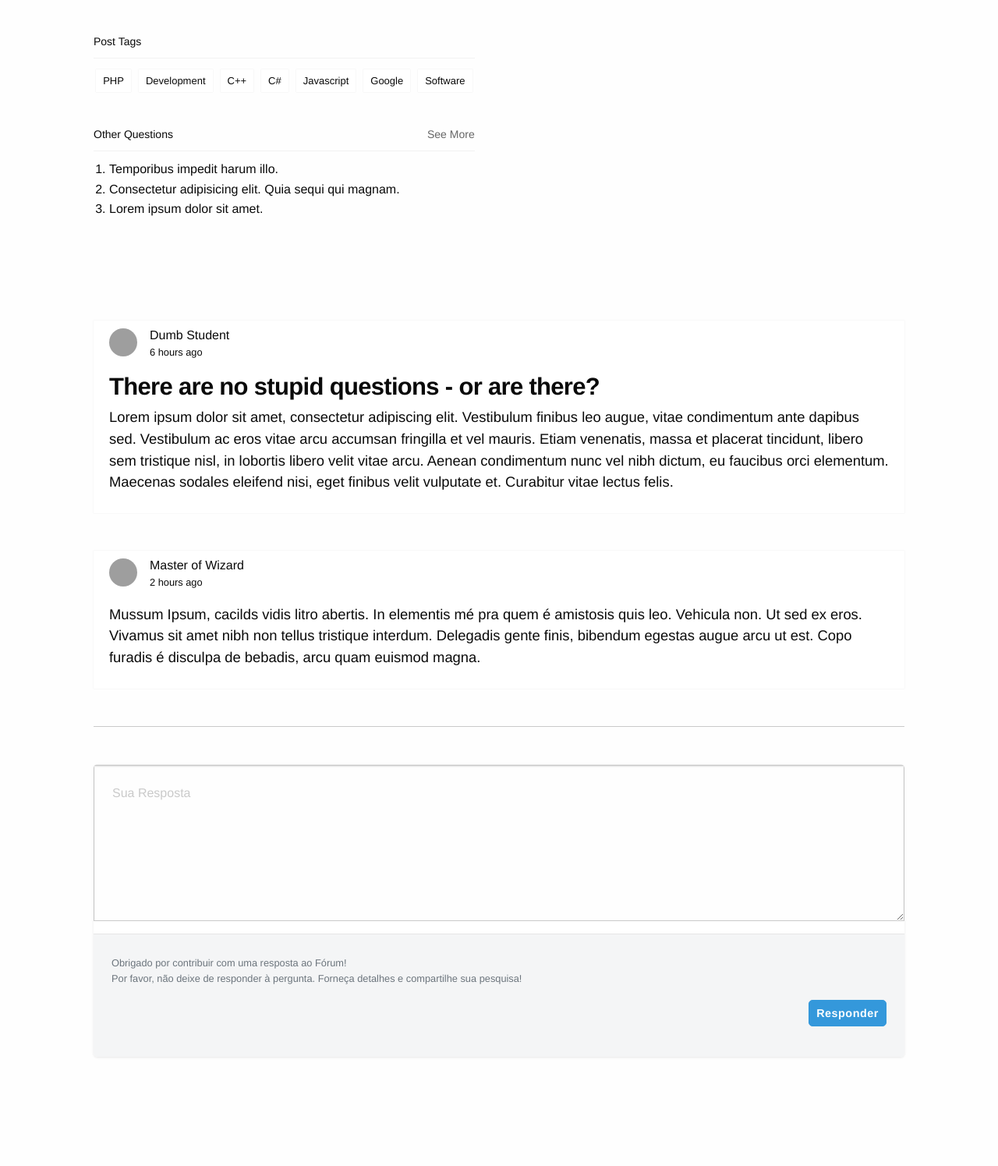
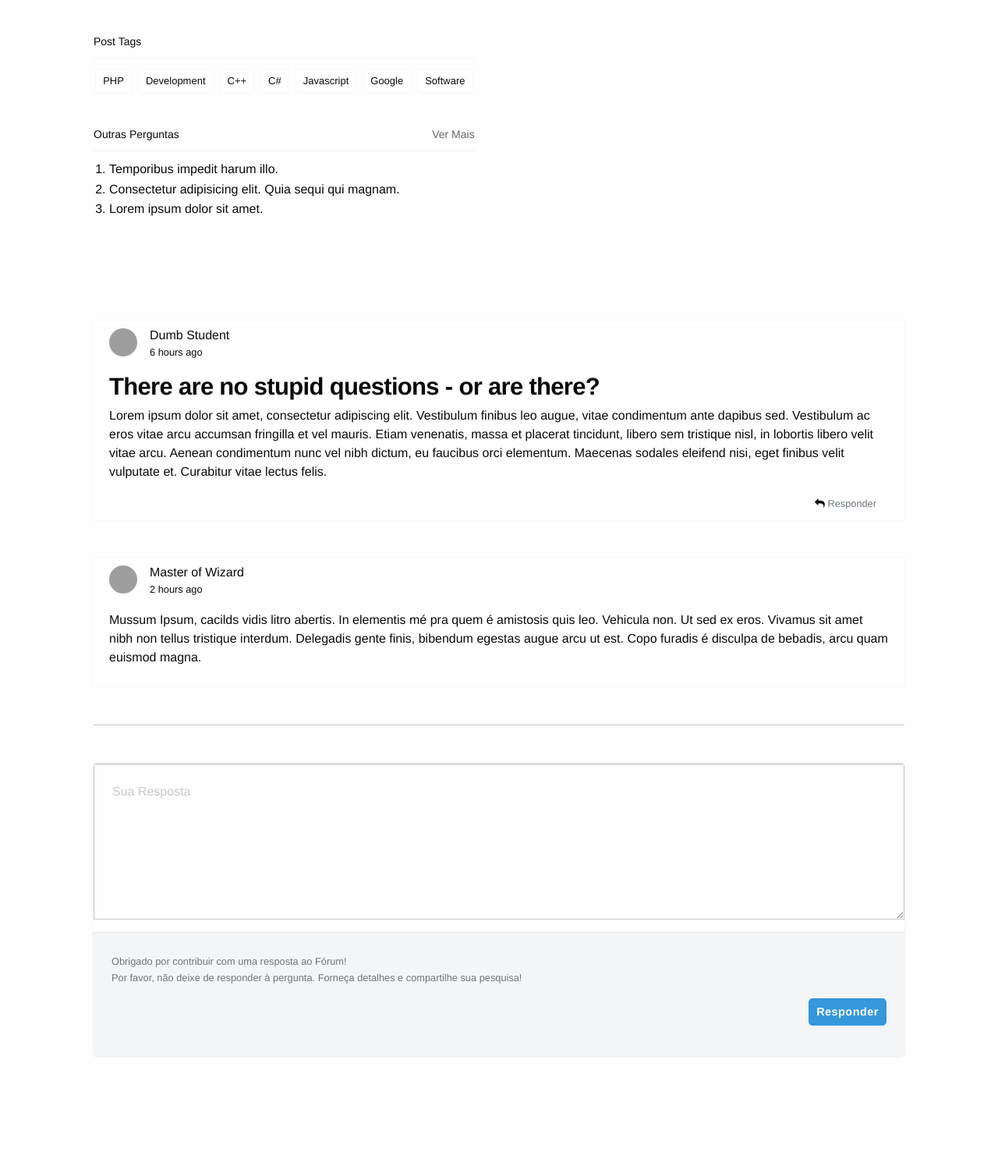
Before and after one commit to renato-lopes/engenharia-de-software, a Django app: page /post/ in a window 1280 px wide. Shown: the part 146-1641 px from the top of the page at 78% size. After the commit the page ends 1501 px from the top, so only its background shows below. Run offline with Django 3.2, Linux system fonts and the light colour scheme; some libraries are stand-ins or nearby versions; grey boxes are pictures that could not be loaded.

Commit message:
add post page

```diff
--- a/qa/posts/templates/posts/post.html
+++ b/qa/posts/templates/posts/post.html
@@ -31,8 +31,8 @@
                 </div>
                 <div class="widget">
                     <header class="widget__header">
-                        <span class="widget__header-title">Other Questions</span>
-                        <a href="#" class="widget__header-link">See More</a>
+                        <span class="widget__header-title">Outras Perguntas</span>
+                        <a href="#" class="widget__header-link">Ver Mais</a>
                     </header>
                     <ol class="widget__list">
                         <li>Temporibus impedit harum illo.</li>
@@ -69,7 +69,12 @@
                     </div>
                     <footer class="post__footer">
                         <div class="post__footer-likes"></div>
-                        <div class="post__footer-responses"></div>
+                        <div class="post__footer-responses text-right mr-3">
+                            <small><i class="fa fa-reply"></i>
+                                <a href="#ans" class="text-muted"> Responder</a>
+                            </small>
+
+                        </div>
                     </footer>
                 </article>
 
@@ -97,13 +102,15 @@
                         </div>
                         <footer class="post__footer">
                             <div class="post__footer-likes"></div>
-                            <div class="post__footer-responses"></div>
+                            <div class="post__footer-responses">
+
+                            </div>
                         </footer>
                     </article>
 
                     <hr class="mt-5 mb-5">
 
-                    <form class="answer-form mt-5">
+                    <form class="answer-form mt-5" id="ans">
                             <div class="message">
                               <textarea name="message" id="message" placeholder="Sua Resposta"></textarea>
                             </div>
--- a/qa/static/posts/css/posts.css
+++ b/qa/static/posts/css/posts.css
@@ -77,7 +77,7 @@ main.container {
   }
 
   .mdm-title {
-    font-size: 1.5rem;
+    font-size: 1rem;
     font-weight: 500;
     letter-spacing: 0.03em;
   }
@@ -87,6 +87,7 @@ main.container {
     box-shadow: 0 0 1px rgba(0, 0, 0, 0.15);
     padding: 0.625rem 1.25rem;
   }
+
   .post__header-profile-image {
     width: 36px;
     height: 36px;
@@ -105,7 +106,7 @@ main.container {
     letter-spacing: -0.022em;
   }
   .post__content p {
-    font-size: 1.15rem;
+    font-size: 1rem;
     line-height: 1.5;
   }
 
```
